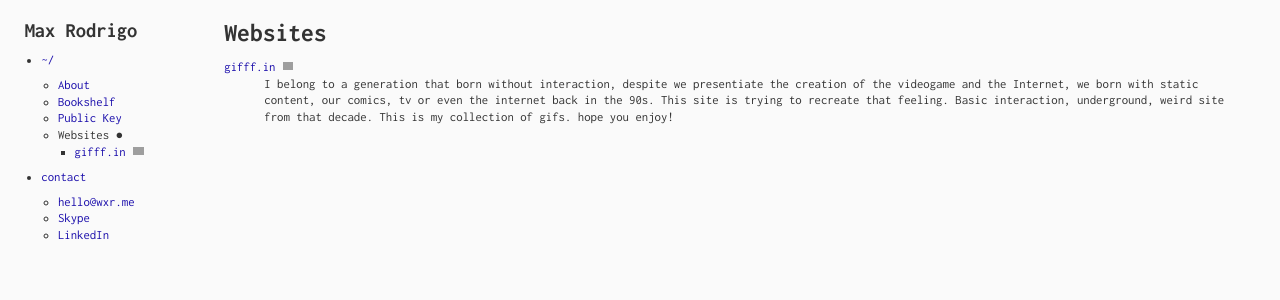
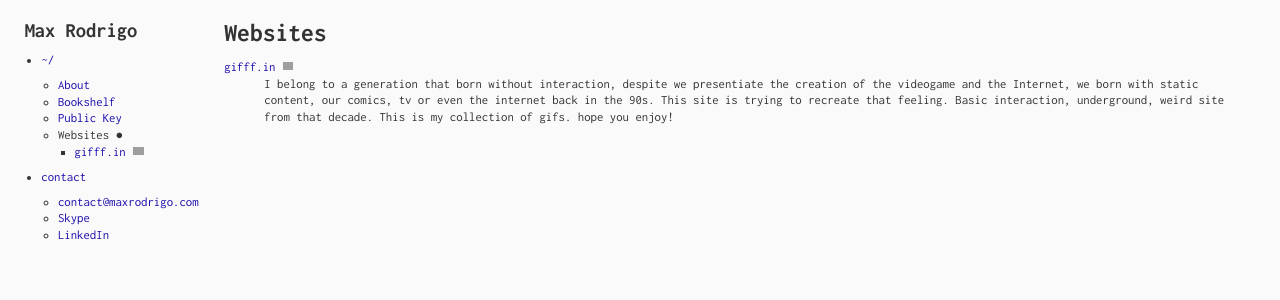
Before and after one commit to maxrodrigo/maxrodrigo.github.io, a Jekyll site: the page built from websites.md, in a window 1280 px wide. Shown: the top 300 px of the page. Built offline with Jekyll 4.4.1, drawn with Linux system fonts in a browser that asks for light colours; grey boxes are pictures that could not be loaded.

Commit message:
Update email

```diff
--- a/_config.yml
+++ b/_config.yml
@@ -1,8 +1,8 @@
 title: "Max Rodrigo"
-description: "Software developer"
+description: "Software Engineer"
 author: "Maximiliano Rodrigo"
-email: "hello@wxr.me"
-url: "https://wxr.me"
+email: "contact@maxrodrigo.com"
+url: "http://maxrodrigo.com"
 logo: "/assets/image/favicon.png"
 
 exclude: [ "script/", "Gemfile", "Gemfile.lock", "LICENSE" ]
```
